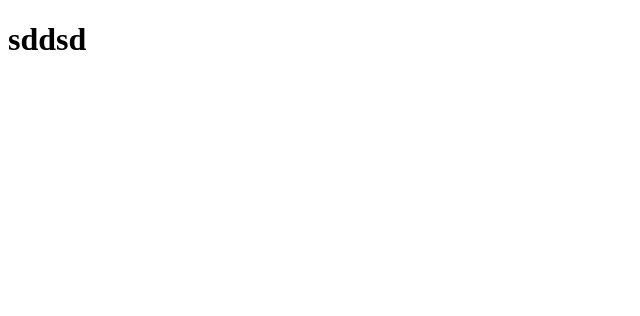
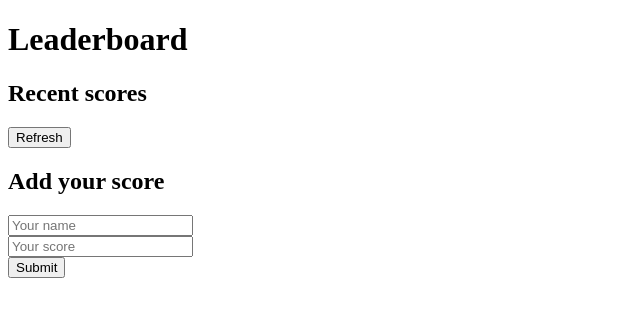
Before and after one commit to fobadara/Leaderboard, a plain HTML site: page src/index.html in a window 1280 px wide. Shown: the whole page, without its empty margins (0-640 px from the left). Drawn offline with Linux system fonts and the light colour scheme.

Commit message:
Create wireframe

```diff
--- a/src/index.html
+++ b/src/index.html
@@ -1,12 +1,38 @@
 <!DOCTYPE html>
 <html lang="en">
+
 <head>
   <meta charset="UTF-8">
   <meta http-equiv="X-UA-Compatible" content="IE=edge">
   <meta name="viewport" content="width=device-width, initial-scale=1.0">
   <title>Leaderboard</title>
 </head>
+
 <body>
-  <h1>sddsd</h1>
+  <header>
+    <h1>Leaderboard</h1>
+  </header>
+  <main>
+    <article class="container">
+      <section id="display">
+        <div class="d-flex">
+          <h2>Recent scores</h2>
+          <button type="button">Refresh</button>
+        </div>
+        <ul id="scores" class="root"></ul>
+      </section>
+      <section id="inputs">
+        <div>
+          <h2>Add your score</h2>
+        </div>
+        <form action="#">
+          <input type="text" class="name" name="name" placeholder="Your name"><br>
+          <input type="number" name="score" id="score" placeholder="Your score"><br>
+          <button type="button" class="submit">Submit</button>
+        </form>
+      </section>
+    </article>
+  </main>
 </body>
+
 </html>
--- a/src/style.css
+++ b/src/style.css
@@ -0,0 +1,45 @@
+@import url("https://fonts.googleapis.com/css2?family=Maiden+Orange&display=swap");
+
+body {
+  font-family: "Maiden Orange", cursive;
+  letter-spacing: 1px;
+}
+
+li {
+  list-style-type: none;
+}
+
+main input {
+  margin-bottom: 1em;
+  margin-top: 0.5em;
+  width: 99%;
+  height: 2.2em;
+}
+
+button {
+  margin: 0.5em;
+}
+
+@media only screen and (min-width: 480px) {
+  .container {
+    width: 90%;
+    margin: auto;
+    display: grid;
+    grid-template-columns: repeat(auto-fit, minmax(150px, 1fr));
+  }
+
+  .d-flex {
+    display: flex;
+    flex-direction: row;
+    align-items: center;
+  }
+
+  article section {
+    width: 99%;
+  }
+
+  #inputs button {
+    float: right;
+    clear: both;
+  }
+}
```
